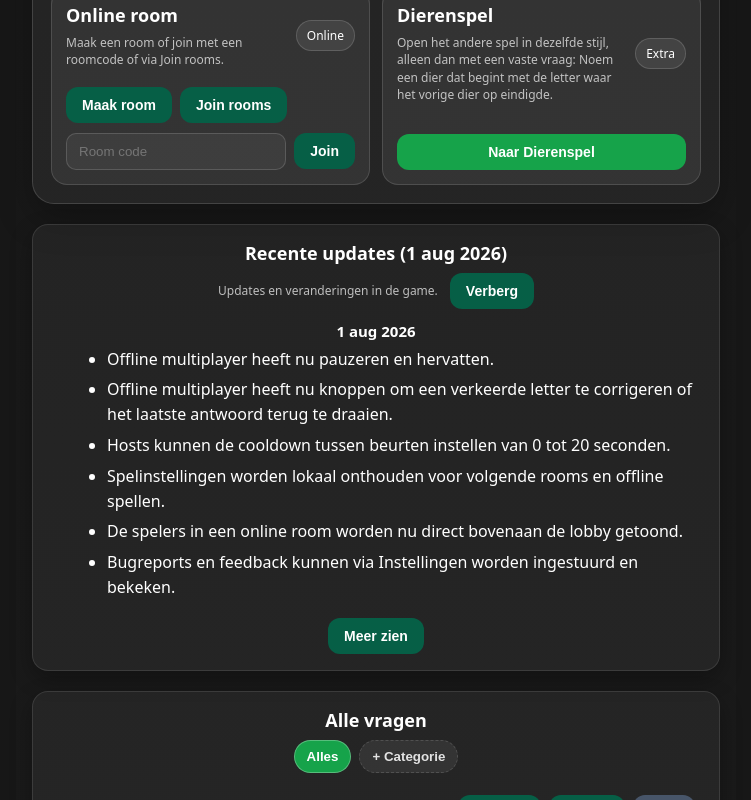
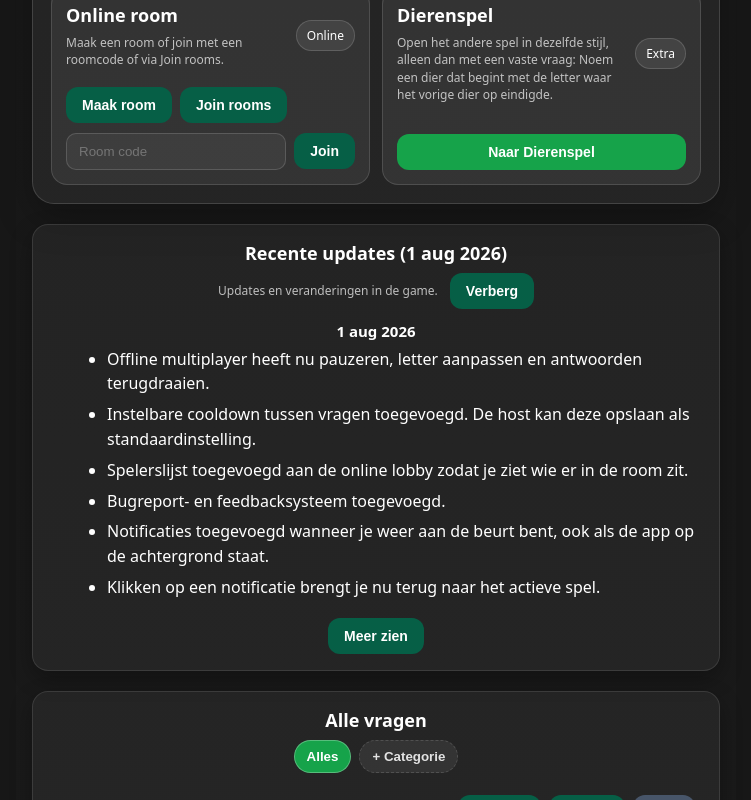
Before and after one commit to Arthurlava/Pimpampof-web, a React (Vite) app: page / in a window 1280 px wide. Shown: the part 455-1255 px from the top of the page, without its empty margins (264-1015 px from the left). Built offline with nearby package versions, Linux system fonts and the light colour scheme; no server answers; the database is empty.

Commit message:
Add new updates to whatsNew.js

```diff
--- a/src/data/whatsNew.js
+++ b/src/data/whatsNew.js
@@ -1,6 +1,19 @@
 export const WHATS_NEW = {
   latestCount: 1,
   updates: [
+    {
+      updatedAtLabel: "1 aug 2026",
+      items: [
+        "Offline multiplayer heeft nu pauzeren, letter aanpassen en antwoorden terugdraaien.",
+        "Instelbare cooldown tussen vragen toegevoegd. De host kan deze opslaan als standaardinstelling.",
+        "Spelerslijst toegevoegd aan de online lobby zodat je ziet wie er in de room zit.",
+        "Bugreport- en feedbacksysteem toegevoegd.",
+        "Notificaties toegevoegd wanneer je weer aan de beurt bent, ook als de app op de achtergrond staat.",
+        "Klikken op een notificatie brengt je nu terug naar het actieve spel.",
+        "Bevestiging toegevoegd voordat Jilla wordt gebruikt om misclicks te voorkomen.",
+        "Diverse bugs opgelost en de stabiliteit van beurtwisselingen verbeterd.",
+      ],
+    },
     {
       updatedAtLabel: "1 aug 2026",
       items: [
```
